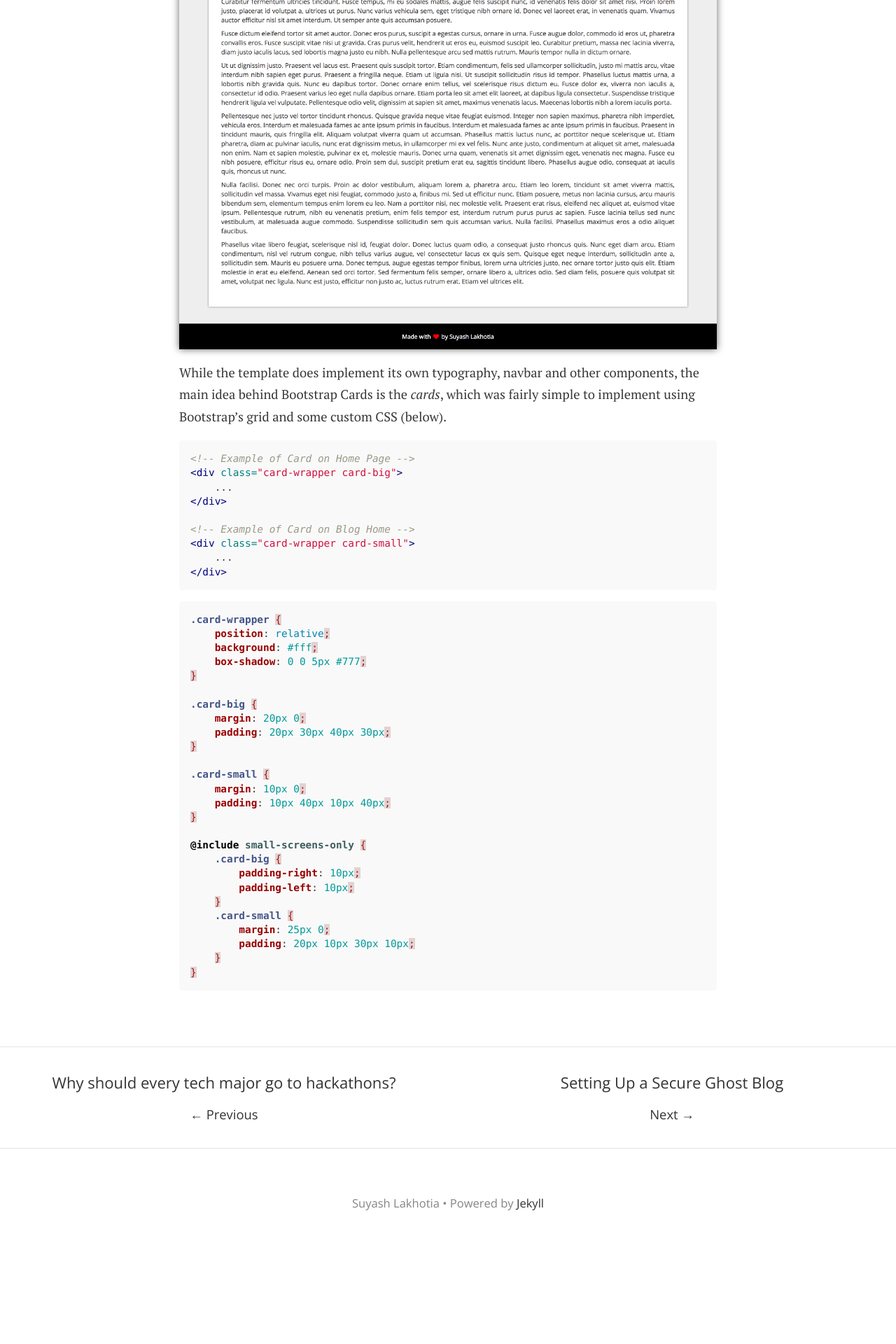
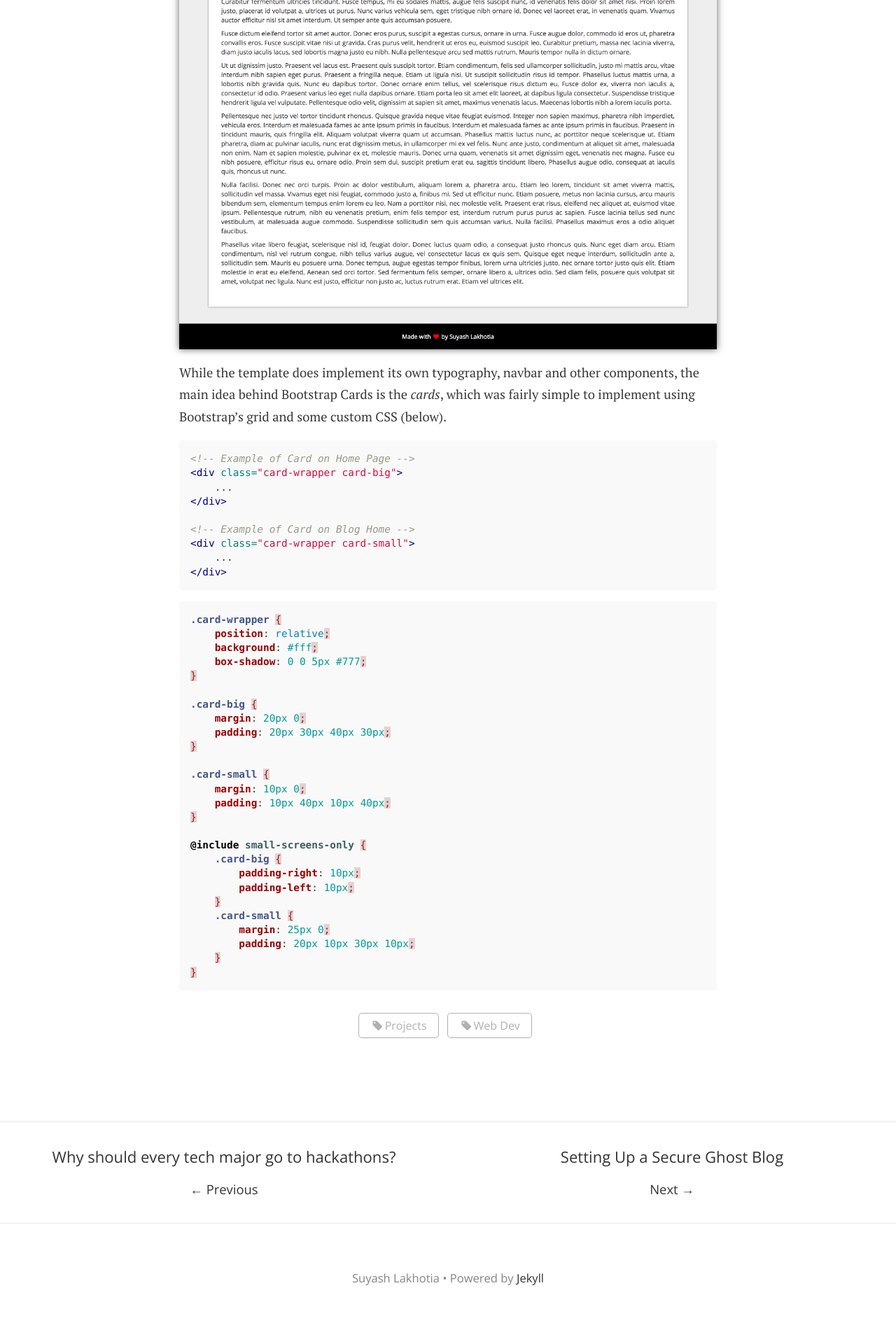
Before and after one commit to SuyashLakhotia/blog, a Jekyll site: the page built from _posts/2017-05-04-bootstrap-cards.md, in a window 1280 px wide. Shown: the part 3920-5840 px from the top of the page at 70% size. Built offline with Jekyll 4.4.1, drawn with Linux system fonts in a browser that asks for light colours; nearby versions of some CDN libraries; before the commit the page ends 5734 px from its top, so only the background shows below that.

Commit message:
Added Tags

```diff
--- /dev/null
+++ b/_includes/post_tags.html
@@ -0,0 +1,11 @@
+{% if include.tag_count > 0 %}
+<footer>
+    <div class="tags">
+        {% for tag in include.tags %}
+        <a class="tag button" href="{{site.baseurl}}/tags#{{ tag }}">
+            <i class="fa fa-tag fa-fw"></i>{{ tag }}
+        </a>
+        {% endfor %}
+    </div>
+</footer>
+{% endif %}
--- a/_layouts/post.html
+++ b/_layouts/post.html
@@ -12,6 +12,8 @@ layout: default
     </header>
 
     <section class="post-content">{{ content }}</section>
+
+    {% include post_tags.html tags=page.tags tag_count=page.tags.size %}
 </article>
 
 <!-- Post navigation -->
--- a/_sass/base/_variables.scss
+++ b/_sass/base/_variables.scss
@@ -6,6 +6,7 @@ $font-family-sans-serif: 'Open Sans', Helvetica, Arial, sans-serif;
 // Typography Colors
 $text-color: #383838;
 $link-color: #333;
+$tags-color: #b0b0b0;
 
 // Padding
 $padding-large: 20%;
--- /dev/null
+++ b/_sass/includes/_post_tags.scss
@@ -0,0 +1,10 @@
+.tags {
+    width: 100%;
+    margin-bottom: $padding-small;
+    text-align: center;
+
+    .tag {
+        margin-right: 0.5em;
+        color: $tags-color;
+    }
+}
--- a/_sass/layouts/_posts.scss
+++ b/_sass/layouts/_posts.scss
@@ -7,6 +7,10 @@ article,
     border-bottom: 1px solid rgba(0, 0, 0, 0.1);
     float: left;
     width: 100%;
+}
+
+.post-content > :last-child {
+    margin-bottom: 0;
 }
 
 article {
--- /dev/null
+++ b/_sass/layouts/_tags.scss
@@ -0,0 +1,13 @@
+.tag-title {
+    color: $tags-color;
+    margin-bottom: 0;
+}
+
+.tagged-post {
+    margin-top: 20px;
+    margin-bottom: 20px;
+    .title {
+        margin-top: 0;
+        margin-bottom: 0;
+    }
+}
--- a/css/main.scss
+++ b/css/main.scss
@@ -18,8 +18,10 @@
 // Pages
 @import 'layouts/index';
 @import 'layouts/posts';
+@import 'layouts/tags';
 
 // Partials
 @import 'includes/header';
 @import 'includes/footer';
+@import 'includes/post_tags';
 @import 'includes/post_nav';
```
Also changed, not shown: tags.html (added, +29 -0 lines).
